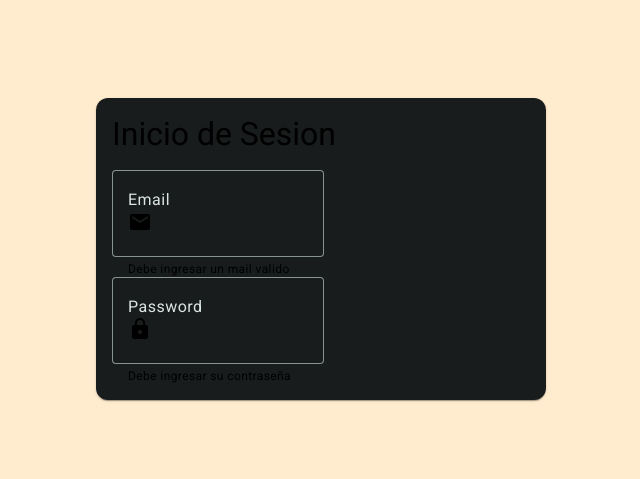
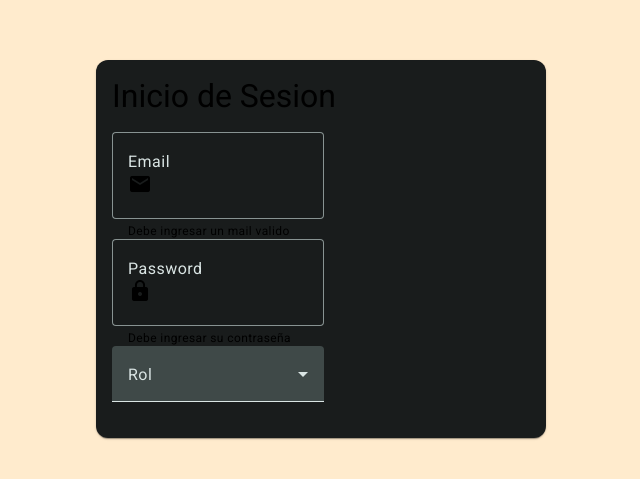
Before and after one commit to facusteckler86/1PF-Steckler, an Angular app: page / in a window 1280 px wide. Shown: the part 151-630 px from the top of the page, without its empty margins (319-959 px from the left). Built offline with nearby package versions, Linux system fonts and the light colour scheme.

Commit message:
formularios

```diff
--- a/src/app/features/auth/auth.module.ts
+++ b/src/app/features/auth/auth.module.ts
@@ -4,6 +4,7 @@ import { AuthComponent } from './auth.component';
 import { LoginModule } from './login/login.module';
 import {MatCardModule} from '@angular/material/card';
 import {MatIconModule} from '@angular/material/icon';
+import {MatSelectModule} from '@angular/material/select';
 
 
 
@@ -13,7 +14,7 @@ import {MatIconModule} from '@angular/material/icon';
     AuthComponent
   ],
   imports: [
-    CommonModule,LoginModule,MatCardModule,MatIconModule
+    CommonModule,LoginModule,MatCardModule,MatIconModule,MatSelectModule
   ]
 })
 export class AuthModule { }
--- a/src/app/features/auth/login/login.component.html
+++ b/src/app/features/auth/login/login.component.html
@@ -9,20 +9,32 @@ background-color: blanchedalmond;">
     <mat-card-content>
       <form action="">
 
+        <!-- USUARIO -->
+
         <mat-form-field appearance="outline">
           <mat-label>Email</mat-label>
             <input matInput />
             <mat-hint>Debe ingresar un mail valido</mat-hint>
             <mat-icon mat-sufix>mail</mat-icon>
+        </mat-form-field>
+          <!-- CONTRASEÑA -->
 
-      </mat-form-field>
-
-        <mat-form-field appearance="outline">
+          <mat-form-field appearance="outline">
              <mat-label>Password</mat-label>
               <input matInput />
               <mat-hint>Debe ingresar su contraseña</mat-hint>
               <mat-icon mat-sufix>lock</mat-icon>
         </mat-form-field>
+
+          <!-- SELECTOR DE USUARIO -->
+
+          <mat-form-field>
+              <mat-label>Rol</mat-label>
+                <mat-select>
+                  <mat-option value="Admin">Admin</mat-option>
+                  <mat-option value="User">User</mat-option>
+                </mat-select>
+          </mat-form-field>
       </form>
     </mat-card-content>
   </mat-card>
--- a/src/app/features/auth/login/login.module.ts
+++ b/src/app/features/auth/login/login.module.ts
@@ -7,6 +7,7 @@ import { MatCardModule } from '@angular/material/card';
 import {MatFormFieldModule} from '@angular/material/form-field';
 import { MatInputModule } from '@angular/material/input';
 import {MatIconModule} from '@angular/material/icon';
+import {MatSelectModule} from '@angular/material/select';
 
 
 
@@ -20,7 +21,8 @@ import {MatIconModule} from '@angular/material/icon';
               MatCardModule,
               MatFormFieldModule,
               MatInputModule,
-              MatIconModule
+              MatIconModule,
+              MatSelectModule
   ]
 })
 export class LoginModule { }
```
